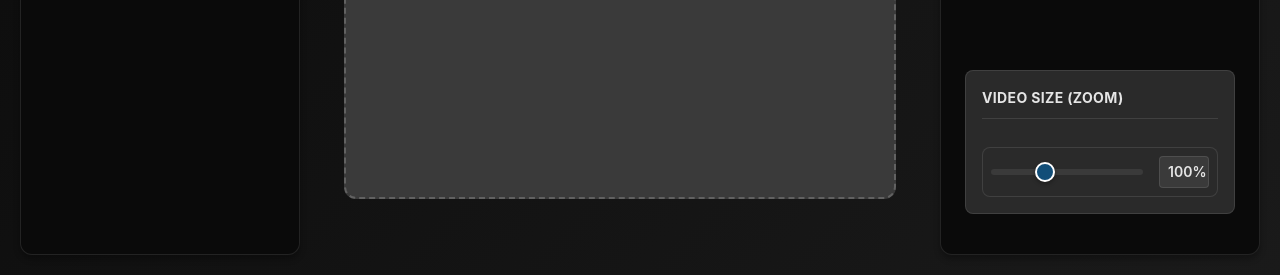
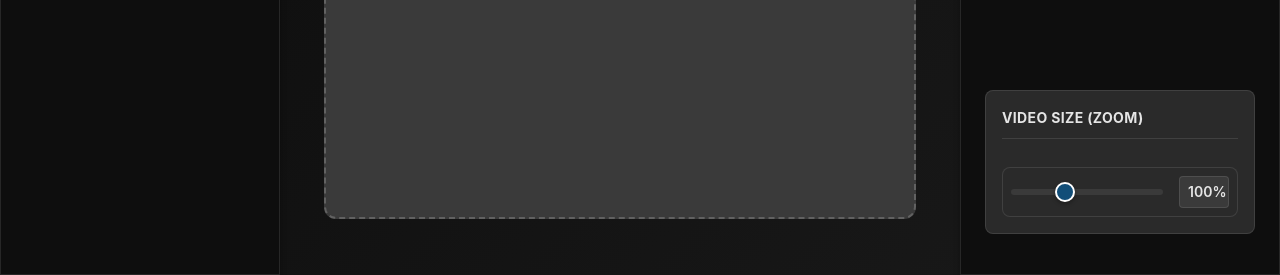
Before and after one commit to saeedsaiyed01/ClipBox, a Next.js app in the folder clipbox-frontend/: page / in a window 1280 px wide. Shown: the part 525-800 px from the top of the page. Built offline with nearby package versions, Linux system fonts and the light colour scheme; no server answers.

Commit message:
Update sidebar styling

```diff
--- a/clipbox-frontend/app/globals.css
+++ b/clipbox-frontend/app/globals.css
@@ -78,7 +78,7 @@
   grid-template-columns: minmax(280px, 320px) 1fr minmax(280px, 360px);
   height: 100vh;
   gap: 1.5rem;
-  padding: 1.5rem;
+  padding: 0;
   box-sizing: border-box;
   max-width: 100vw;
   overflow: hidden;
@@ -89,7 +89,7 @@
   .app-layout {
     grid-template-columns: 320px 1fr 360px;
     gap: 2rem;
-    padding: 2rem;
+    padding: 0;
   }
 }
 
@@ -98,7 +98,7 @@
   .app-layout {
     grid-template-columns: 360px 1fr 400px;
     gap: 2.5rem;
-    padding: 2.5rem;
+    padding: 0;
   }
 }
 
@@ -107,7 +107,7 @@
   .app-layout {
     grid-template-columns: minmax(240px, 280px) 1fr minmax(260px, 320px);
     gap: 1.25rem;
-    padding: 1.25rem;
+    padding: 0;
   }
 }
 
@@ -116,7 +116,7 @@
   .app-layout {
     grid-template-columns: minmax(220px, 260px) 1fr minmax(240px, 300px);
     gap: 1rem;
-    padding: 1rem;
+    padding: 0;
   }
 }
 
@@ -125,7 +125,7 @@
   .app-layout {
     grid-template-columns: minmax(180px, 220px) 1fr minmax(200px, 260px);
     gap: 0.75rem;
-    padding: 0.75rem;
+    padding: 0;
   }
 }
 
@@ -134,7 +134,7 @@
   .app-layout {
     grid-template-columns: minmax(140px, 180px) 1fr minmax(160px, 220px);
     gap: 0.5rem;
-    padding: 0.5rem;
+    padding: 0;
   }
 
   .panel {
@@ -157,7 +157,7 @@
     grid-template-columns: 1fr;
     grid-template-rows: auto 1fr auto;
     gap: 0.5rem;
-    padding: 0.5rem;
+    padding: 0;
     height: 100vh;
     overflow: hidden;
   }
@@ -242,7 +242,7 @@
     grid-template-columns: minmax(120px, 160px) 1fr minmax(140px, 180px);
     grid-template-rows: 1fr;
     gap: 0.5rem;
-    padding: 0.5rem;
+    padding: 0;
     height: 100vh;
   }
 
@@ -315,7 +315,7 @@
 /* Extra small screens (320px and below) */
 @media (max-width: 375px) {
   .app-layout {
-    padding: 0.25rem;
+    padding: 0;
     gap: 0.25rem;
   }
 
@@ -338,9 +338,9 @@
 }
 
 .panel {
-  background: var(--bg-primary);
+  background: #0E0E0E;
   border: 1px solid var(--border-light);
-  border-radius: 12px;
+  border-radius: 0;
   padding: 1.5rem;
   overflow-y: auto;
   overflow-x: hidden;
```
Also changed, not shown: 1 other file (tests, documents, lock files or other folders).
